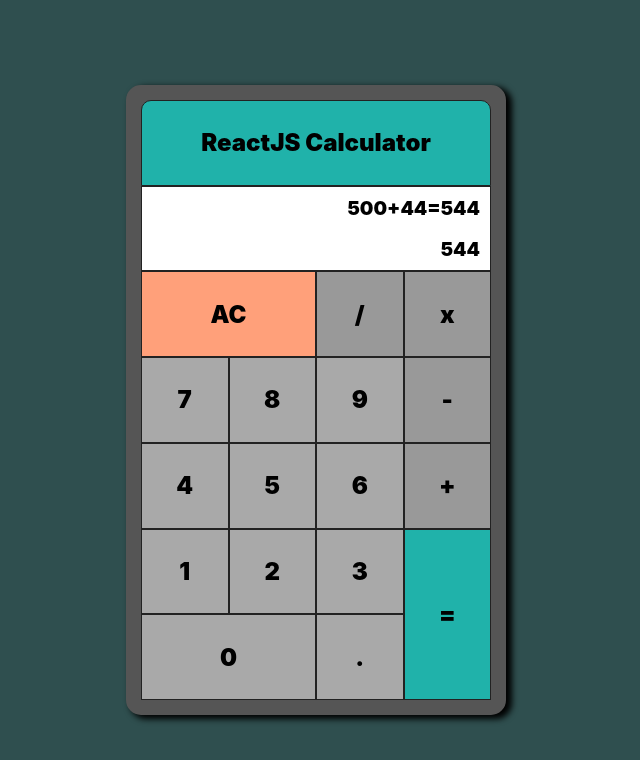
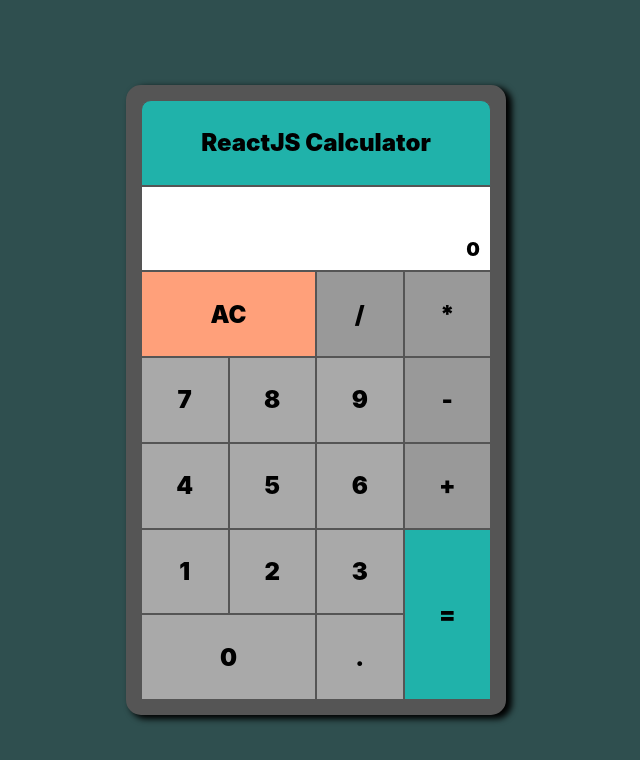
Before and after one commit to MarcinPietkiewicz/javascript-calculator, a React (Create React App) app: page / in a window 1280 px wide. Shown: the top 760 px of the page, without its empty margins (324-964 px from the left). Built offline with nearby package versions, Linux system fonts and the light colour scheme.

Commit message:
Added calculation functionality

```diff
--- a/src/App.css
+++ b/src/App.css
@@ -31,7 +31,7 @@
   display:flex;
   justify-content:center;
   align-items:center;
-  border:1px solid #222;
+  border:1px solid #555;
   background-color:darkgray;
 }
 
--- a/src/Calculator.js
+++ b/src/Calculator.js
@@ -1,34 +1,108 @@
 import React from "react";
-import { evaluate } from 'mathjs';
+import { evaluate, numberDependencies } from "mathjs";
+
+const operators = ["+", "-", "*", "/"];
+const nonZeroNums = ["1", "2", "3", "4", "5", "6", "7", "8", "9"];
+const nums = ["0", "1", "2", "3", "4", "5", "6", "7", "8", "9"];
 
 class Calculator extends React.Component {
   constructor(props) {
     super(props);
-    this.state = { exp: "500+44=544", display: "544" };
-    this.clearResult = this.clearResult.bind(this);
-    this.addToDisplay = this.addToDisplay.bind(this);
+    this.state = { exp: "", display: "0" };
+    this.clearCalculator = this.clearCalculator.bind(this);
+    this.addToExp = this.addToExp.bind(this);
     this.calculate = this.calculate.bind(this);
   }
 
-  clearResult() {
-    this.setState({ exp: '', display: "0" });
+  clearCalculator() {
+    this.setState({ exp: "", display: "0" });
   }
 
-  addToDisplay(symbol) {
-    if (this.state.display === '0' && symbol !== ".") {
-        this.setState({display: symbol})
+  addToExp(symbol) {
+    // ***************************** case: display 0
+
+    if (this.state.display === "0") {
+      // dot
+      if (symbol === ".") {
+        if (this.state.exp === "") {
+          this.setState({ display: "0.", exp: "0." });
+        } else {
+          this.setState({ display: "0.", exp: this.state.exp + "." });
+        }
+      }
+      // zero
+      else if (symbol === "0") {
+        return;
+      }
+      // numbers
+      else if (nonZeroNums.includes(symbol)) {
+        this.setState({ display: symbol, exp: this.state.exp + symbol });
+      }
+      // operators - special case - new operation after equals in expression
+      // else if (operators.includes(symbol) && this.state.exp.includes('=')){
+      //     this.setState({display:symbol, exp: this.state.exp+symbol})
+      // }
+
+      // operators
+      else if (operators.includes(symbol) && this.state.exp === "") {
+        this.setState({ display: symbol, exp: this.state.exp + "0" + symbol });
+      } else if (operators.includes(symbol)) {
+        this.setState({ display: symbol, exp: this.state.exp + symbol });
+      }
     }
-    else if (symbol === '.' && this.state.display.includes('.')) {
-      return
+
+    // ***************************** case: display is one of operator
+    else if (operators.includes(this.state.display)) {
+      // another operator
+      if (operators.includes(symbol)) {
+        this.setState({ display: symbol, exp: this.state.exp.slice(0, -1) + symbol });
+      }
+      // dot
+      else if (symbol === ".") {
+        this.setState({ display: "0.", exp: this.state.exp + "0." });
+      }
+      // nummbers
+      else {
+        this.setState({ display: symbol, exp: this.state.exp + symbol });
+      }
     }
-    else {
-    this.setState({display: this.state.display+symbol})
+
+    // ***************************** rest: display is one of numbers (1-9)
+    // case 0-9
+    else if (nums.includes(symbol)) {
+      this.setState({ display: this.state.display + symbol, exp: this.state.exp + symbol });
     }
-    console.log(this.state.display);
+    // case dot with multiple dots check
+    else if (symbol === ".") {
+      if (this.state.display.includes(".")) {
+        return;
+      } else {
+        this.setState({ exp: this.state.exp + ".", display: this.state.display + "." });
+      }
+      // operators - special case - new operation after equals in expression
+    } else if (operators.includes(symbol) && this.state.exp.includes("=")) {
+      this.setState({ display: symbol, exp: this.state.exp.split("=")[1] + symbol });
+      // operators case
+    } else if (operators.includes(symbol)) {
+      this.setState({ display: symbol, exp: this.state.exp + symbol });
+    }
   }
 
   calculate(exp) {
-    this.setState({display: evaluate(this.state.display)})
+    let result = "";
+    // check whether result was already calculated
+    if (this.state.exp.includes("=")) {
+      return;
+    }
+    // check if display is operator remove it and calculate the rest of the exp
+    if (operators.includes(this.state.display)) {
+      result = Math.trunc(evaluate(this.state.exp.slice(0, -1)) * 1000000) / 1000000;
+      this.setState({ display: result, exp: exp.slice(0, -1) + "=" + result });
+    } else {
+      // calculate normally in other cases
+      result = Math.trunc(evaluate(this.state.exp) * 1000000) / 1000000;
+      this.setState({ display: result, exp: this.state.exp + "=" + result });
+    }
   }
 
   render() {
@@ -39,23 +113,57 @@
           <div id="display-result">{this.state.exp}</div>
           <div id="display">{this.state.display}</div>
         </div>
-        <div id="clear" onClick={this.clearResult}>AC</div>
-        <div id="divide" onClick={() => this.addToDisplay('/')}>/</div>
-        <div id="multiply" onClick={() => this.addToDisplay('*')}>x</div>
-        <div id="seven" onClick={() => this.addToDisplay('7')}>7</div>
-        <div id="eight" onClick={() => this.addToDisplay('8')}>8</div>
-        <div id="nine" onClick={() => this.addToDisplay('9')}>9</div>
-        <div id="subtract" onClick={() => this.addToDisplay('-')}>-</div>
-        <div id="four" onClick={() => this.addToDisplay('4')}>4</div>
-        <div id="five" onClick={() => this.addToDisplay('5')}>5</div>
-        <div id="six" onClick={() => this.addToDisplay('6')}>6</div>
-        <div id="add" onClick={() => this.addToDisplay('+')}>+</div>
-        <div id="one" onClick={() => this.addToDisplay('1')}>1</div>
-        <div id="two" onClick={() => this.addToDisplay('2')}>2</div>
-        <div id="three" onClick={() => this.addToDisplay('3')}>3</div>
-        <div id="equals" onClick={() => this.calculate(this.state.display)}>=</div>
-        <div id="zero" onClick={() => this.addToDisplay('0')}>0</div>
-        <div id="decimal" onClick={() => this.addToDisplay('.')}>.</div>
+        <div id="clear" onClick={() => this.clearCalculator()}>
+          AC
+        </div>
+        <div id="divide" onClick={() => this.addToExp("/")}>
+          /
+        </div>
+        <div id="multiply" onClick={() => this.addToExp("*")}>
+          *
+        </div>
+        <div id="seven" onClick={() => this.addToExp("7")}>
+          7
+        </div>
+        <div id="eight" onClick={() => this.addToExp("8")}>
+          8
+        </div>
+        <div id="nine" onClick={() => this.addToExp("9")}>
+          9
+        </div>
+        <div id="subtract" onClick={() => this.addToExp("-")}>
+          -
+        </div>
+        <div id="four" onClick={() => this.addToExp("4")}>
+          4
+        </div>
+        <div id="five" onClick={() => this.addToExp("5")}>
+          5
+        </div>
+        <div id="six" onClick={() => this.addToExp("6")}>
+          6
+        </div>
+        <div id="add" onClick={() => this.addToExp("+")}>
+          +
+        </div>
+        <div id="one" onClick={() => this.addToExp("1")}>
+          1
+        </div>
+        <div id="two" onClick={() => this.addToExp("2")}>
+          2
+        </div>
+        <div id="three" onClick={() => this.addToExp("3")}>
+          3
+        </div>
+        <div id="equals" onClick={() => this.calculate(this.state.exp)}>
+          =
+        </div>
+        <div id="zero" onClick={() => this.addToExp("0")}>
+          0
+        </div>
+        <div id="decimal" onClick={() => this.addToExp(".")}>
+          .
+        </div>
       </div>
     );
   }
```
